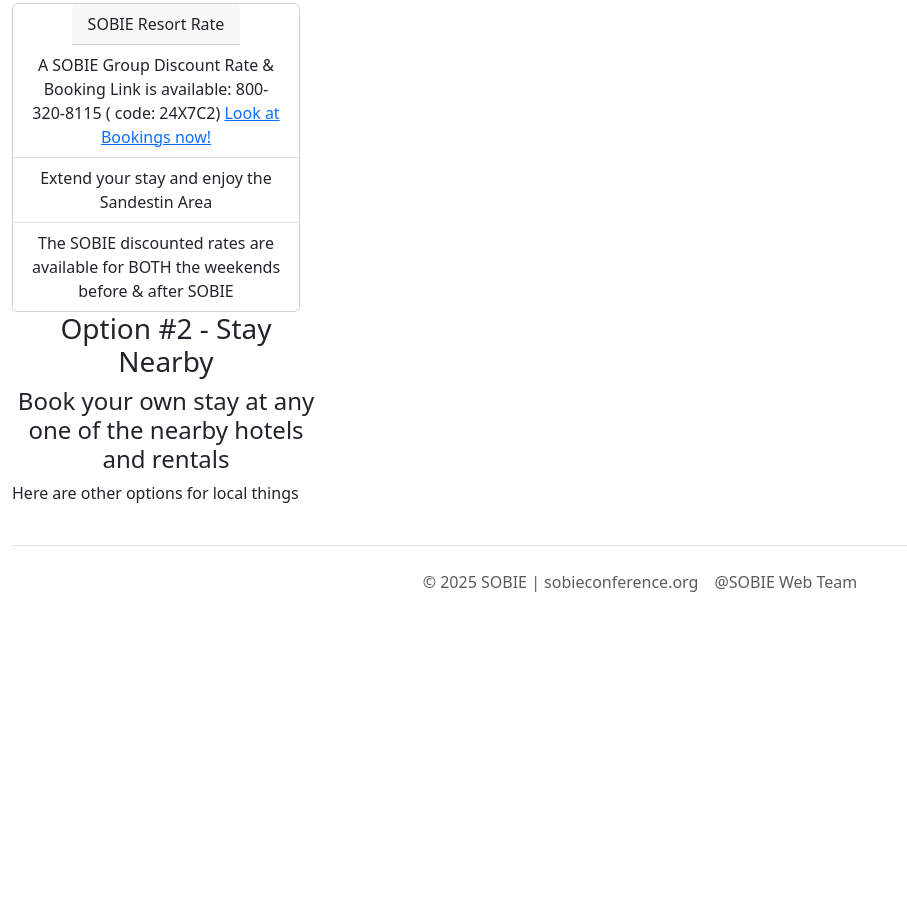
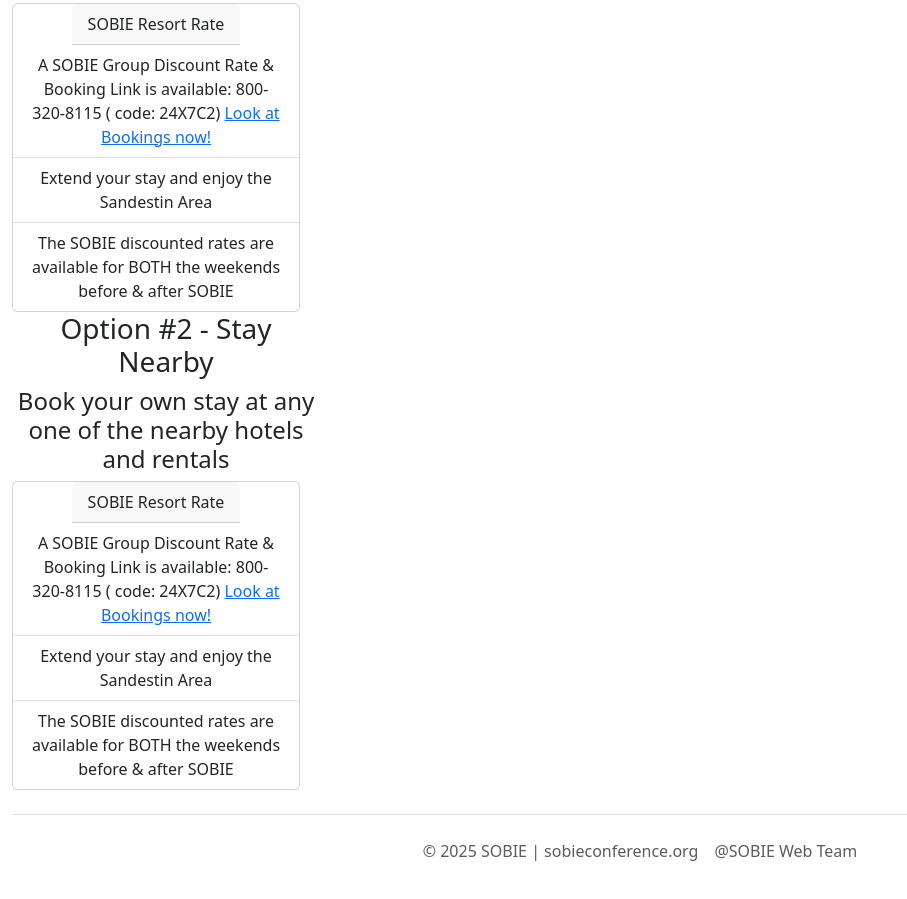
Before and after one commit to cBuf0rd/Sobiepractice, a plain HTML site: page hotel.html in a window 1280 px wide. Shown: the part 566-1465 px from the top of the page, without its empty margins (0-907 px from the left). Before the commit the page ends 1208 px from the top, so only its background shows below. Drawn offline with nearby package versions, Linux system fonts and the light colour scheme; a script that the page names is missing; a web font is replaced by a local one.

Commit message:
Add files via upload

```diff
--- a/hotel.html
+++ b/hotel.html
@@ -122,7 +122,19 @@
     <div class="column">
       <h3 style="text-align: center;">Option #2 - Stay Nearby</h3>
         <h4 style= "text-align: center;"> Book your own stay at any one of the nearby hotels and rentals</h4>
-    <p> Here are other options for local things</p>
+        <div class="card" style="width: 18rem;">
+          <div class="card-header">
+            SOBIE Resort Rate
+          </div>
+          <ul class="list-group list-group-flush">
+            <li class="list-group-item">A SOBIE Group Discount Rate & Booking Link is available: 800-320-8115 ( code: 24X7C2)
+              <a href="https://www.sandestin.com/book-now?group=24X7C2&checkin=04/07/25&checkout=04/13/25&rooms=1&adults=1&PID=39297#/room">
+                Look at Bookings now!</a>
+            </li>
+            <li class="list-group-item">Extend your stay and enjoy the Sandestin Area</li>
+            <li class="list-group-item">The SOBIE discounted rates are available for BOTH the weekends before & after SOBIE</li>
+          </ul>
+        </div>
       </div>
   </div>
 
```
